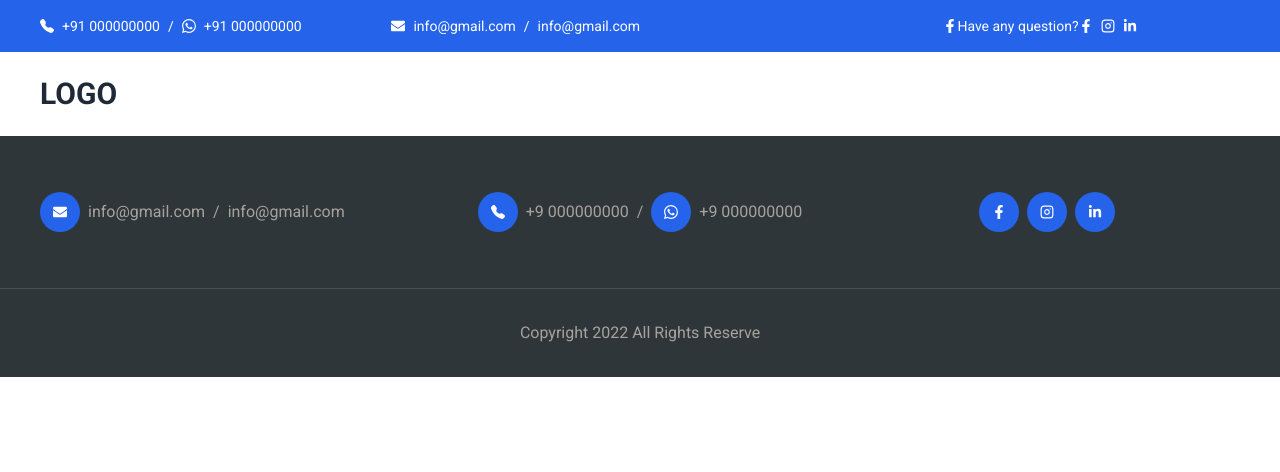
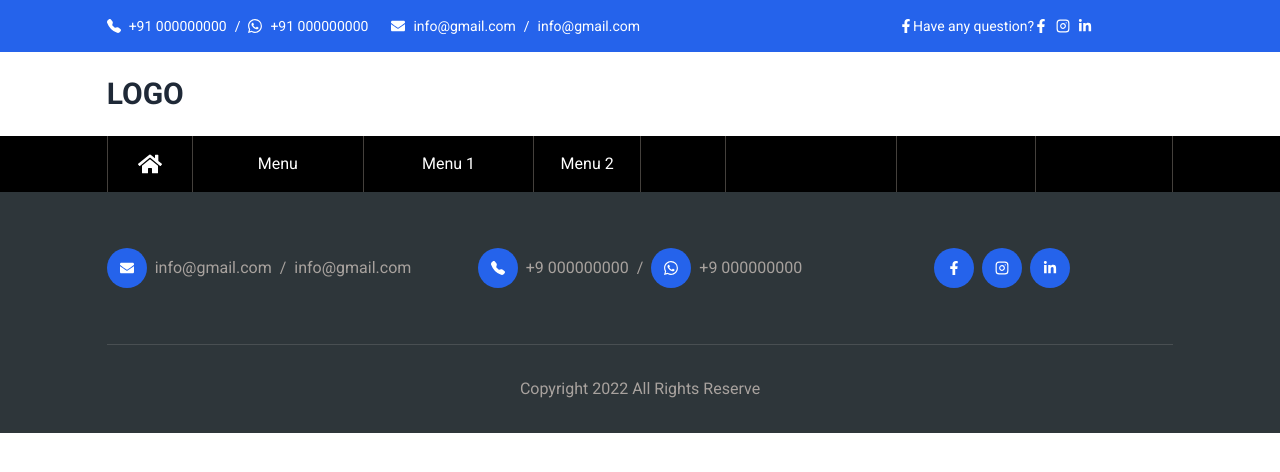
Before and after one commit to NishatFariza/assesment-solution, a React (Create React App) app: page / in a window 1280 px wide. Shown: the top 472 px of the page. Built offline with nearby package versions, Linux system fonts and the light colour scheme.

Commit message:
sub header and main header added

```diff
--- a/src/Pages/Homepage/Banner/Banner.jsx
+++ b/src/Pages/Homepage/Banner/Banner.jsx
@@ -1,9 +1,85 @@
 import React from "react";
+import { FaHome } from "react-icons/fa";
+import "./Banner.css";
 
 const Banner = () => {
-  return <div className="px-10">
+  return (
+    <div className="bg-black">
+      <div className="lg:w-10/12 w-11/12  mx-auto flex  text-white">
+        <div className="lg:w-[8%] cursor-pointer border-l border-stone-700 text-center lg:py-4 md:py-3 py-2">
+          <FaHome className="mx-auto text-2xl"></FaHome>
+        </div>
+        <div className="lg:w-[16%] border-l border-stone-700 text-center lg:py-4 md:py-3 py-2">
+          Menu
+        </div>
+        <div className="lg:w-[16%] border-l border-stone-700 text-center lg:py-4 md:py-3 py-2">
+          Menu 1
+        </div>
+        <div className="lg:w-[10%] border-l border-stone-700 text-center lg:py-4 md:py-3 py-2">
+          Menu 2
+        </div>
+        <div className="lg:w-[8%] border-l border-stone-700 text-center lg:py-4 md:py-3 py-2"></div>
+        <div className="lg:w-[16%] border-l border-stone-700 text-center lg:py-4 md:py-3 py-2">
 
-  </div>;
+        </div>
+        <div className="lg:w-[13%] border-l border-stone-700 text-center lg:py-4 md:py-3 py-2">
+
+        </div>
+        <div className="lg:w-[13%] border-x border-stone-700 text-center lg:py-4 md:py-3 py-2">
+
+        </div>
+        {/* <div className="border-x py-6 border-yellow-800">
+        <FaHome></FaHome>
+      </div>
+      <div className="border-x py-6 border-yellow-800">
+        <FaHome></FaHome>
+      </div>
+      <div className="flex justify-around ">
+        <div>
+          <FaHome></FaHome>
+        </div>
+        <div className="border-x py-6 border-yellow-800">
+          <FaHome></FaHome>
+        </div>
+      </div>
+      <div className="border-x py-6 border-yellow-800">
+        <FaHome></FaHome>
+      </div>
+      <div className="flex justify-around ">
+        <div>
+          <FaHome></FaHome>
+        </div>
+        <div>
+          <FaHome></FaHome>
+        </div>
+      </div>
+      <div className="flex justify-around ">
+        <div>
+          <FaHome></FaHome>
+        </div>
+        <div>
+          <FaHome></FaHome>
+        </div>
+      </div>
+      <div className="flex justify-around ">
+        <div>
+          <FaHome></FaHome>
+        </div>
+        <div>
+          <FaHome></FaHome>
+        </div>
+      </div>
+      <div className="flex justify-around ">
+        <div>
+          <FaHome></FaHome>
+        </div>
+        <div>
+          <FaHome></FaHome>
+        </div>
+      </div> */}
+      </div>
+    </div>
+  );
 };
 
 export default Banner;
--- a/src/Pages/Shared/Footer/Footer.jsx
+++ b/src/Pages/Shared/Footer/Footer.jsx
@@ -12,7 +12,8 @@ const Footer = () => {
   const year = today.getFullYear();
   return (
     <div className="footer-bg ">
-      <div className="py-14 px-10 grid grid-cols-3 gap-5">
+      <div className="lg:w-10/12 w-11/12  mx-auto">
+        <div className="py-14 grid grid-cols-3 gap-5">
           <div className="flex  justify-start items-center">
             <div className="w-[40px] h-[40px] rounded-full bg-blue-600 text-white flex justify-center items-center ">
               <FaEnvelope className="text-sm cursor-pointer"></FaEnvelope>
@@ -50,6 +51,7 @@ const Footer = () => {
           </p>
         </div>
       </div>
+    </div>
   );
 };
 
--- a/src/Pages/Shared/Header/Header.jsx
+++ b/src/Pages/Shared/Header/Header.jsx
@@ -9,7 +9,8 @@ import { BsWhatsapp } from "react-icons/bs";
 const Header = () => {
   return (
     <header>
-      <div className="py-4 bg-blue-600 px-10 flex justify-between items-center">
+      <div className="py-4 bg-blue-600">
+        <div className="lg:w-10/12 w-11/12  mx-auto flex justify-between items-center">
           <div className="flex w-6/12 justify-between ">
             <div className="flex justify-center items-center text-sm  text-white">
               <BsTelephoneFill></BsTelephoneFill>
@@ -43,13 +44,11 @@ const Header = () => {
             </div>
           </div>
         </div>
-      <div className="py-6 px-10">
+      </div>
+      <div className="py-6 lg:w-10/12 w-11/12  mx-auto">
         <p className="lg:text-3xl md:text-xl font-semibold">LOGO</p>
       </div>
-      <div>
-
-
-      </div>
+      <div></div>
     </header>
   );
 };
```
Also changed, not shown: src/Pages/Homepage/Banner/Banner.css (added). Lines whose indentation alone changed are shown as unchanged.
